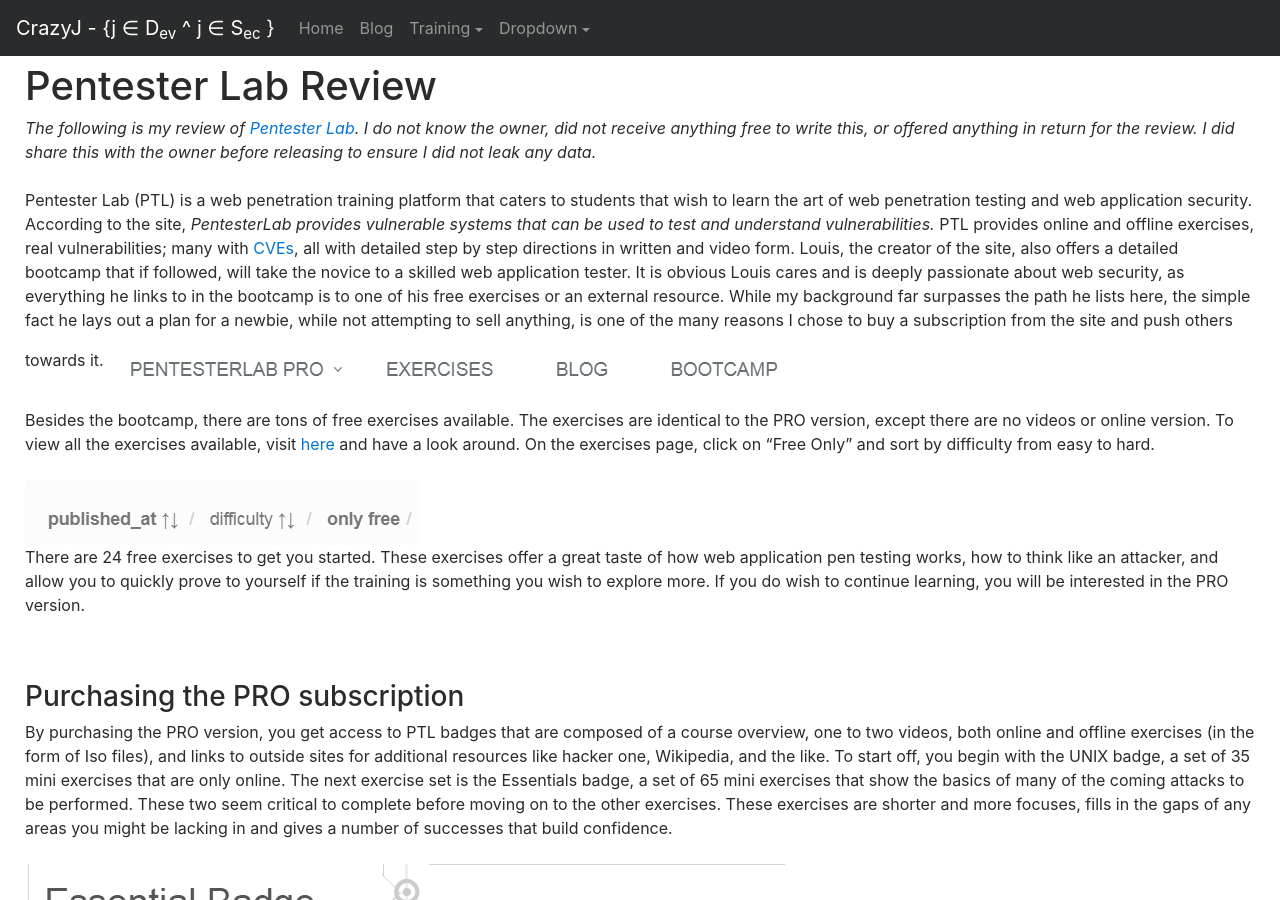
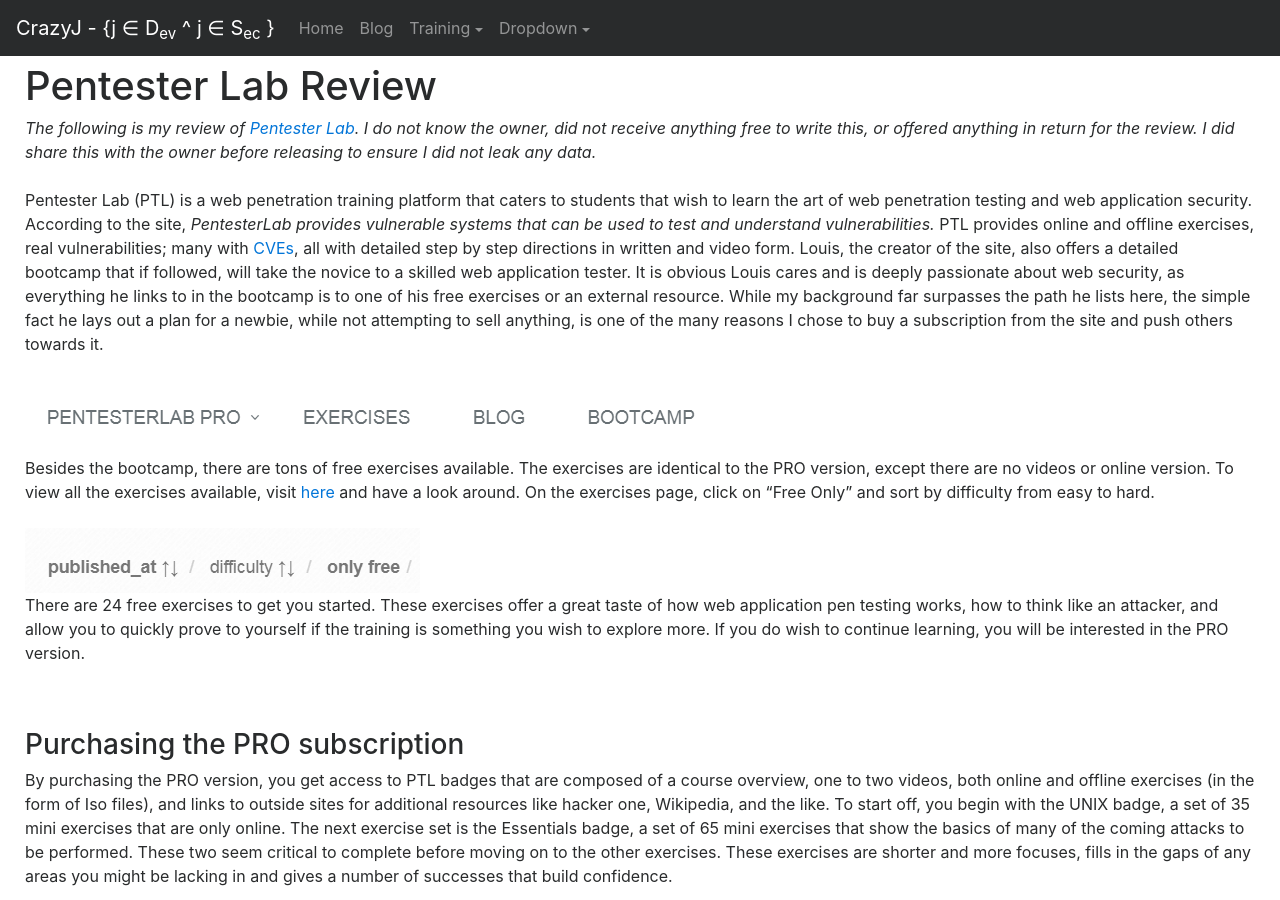
Before and after one commit to CrazyJ-Rod/CrazyJ-Rod.github.io, a Jekyll site: the page built from pentesterlabreview.html, in a window 1280 px wide and 900 px high. Built offline with Jekyll 4.4.1, drawn with Linux system fonts in a browser that asks for light colours; nearby versions of some CDN libraries.

Commit message:
Update pentesterlabreview.html

```diff
--- a/pentesterlabreview.html
+++ b/pentesterlabreview.html
@@ -11,7 +11,7 @@
     <i>The following is my review of <a href=”https://pentesterlab.com/”>Pentester Lab</a>. I do not know the owner, did not receive anything free to write this, or offered anything in return for the review. I did share this with the owner before releasing to ensure I did not leak any data.</i><br /><br />
   Pentester Lab (PTL) is a web penetration training platform that caters to students that wish to learn the art of web penetration testing and web application security. According to the site, <i>PentesterLab provides vulnerable systems that can be used to test and understand vulnerabilities.</i> PTL provides online and offline exercises, real vulnerabilities; many with <a href=”https://cve.mitre.org/”>CVEs</a>, all with detailed step by step directions in written and video form.
   Louis, the creator of the site, also offers a detailed bootcamp that if followed, will take the novice to a skilled web application tester. It is obvious Louis cares and is deeply passionate about web security, as everything he links to in the bootcamp is to one of his free exercises or an external resource. While my background far surpasses the path he lists here, the simple fact he lays out a plan for a newbie, while not attempting to sell anything, is one of the many reasons I chose to buy a subscription from the site and push others towards it.
-  <image src="/images/ptl/header.png" />
+  <br /><br /><image src="/images/ptl/header.png" />
     </p>
   <p style="font:25px;">
   Besides the bootcamp, there are tons of free exercises available. The exercises are identical to the PRO version, except there are no videos or online version. To view all the exercises available, visit <a href=”https://pentesterlab.com/exercises/”> here</a> and have a look around. On the exercises page, click on “Free Only” and sort by difficulty from easy to hard. <br /><br />
```
